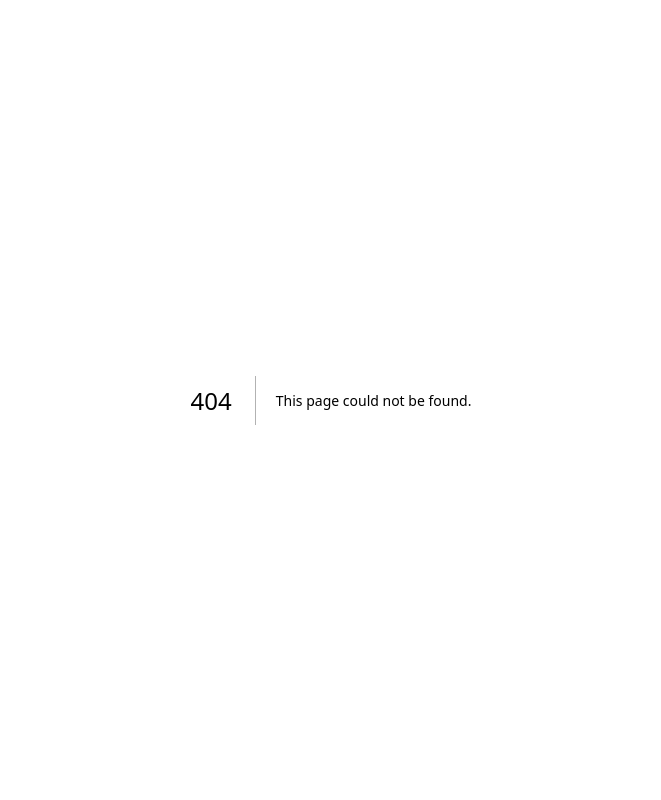
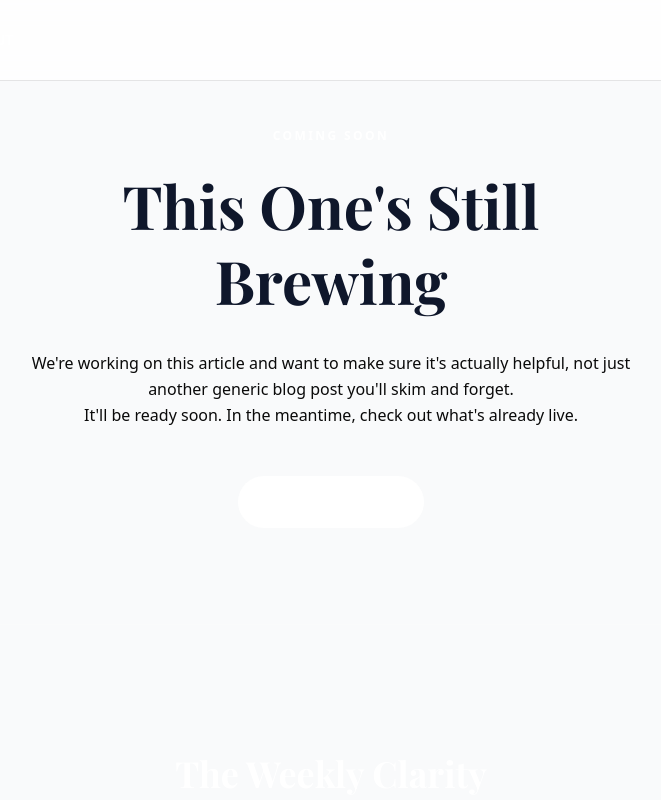
Before and after one commit to FormiloStudios/calmclarity_stitch, a Next.js app: page /articles/how-to-stop-your-mind-from-racing-at-night in a window 1280 px wide. Before the commit this address had no page. Shown: the top 800 px of the page, without its empty margins (309-970 px from the left). Built offline with nearby package versions, Linux system fonts and the light colour scheme; a web font is replaced by a local one.

Commit message:
Article 1 cleanup and add Brewing placeholders for upcoming content

```diff
--- /dev/null
+++ b/src/app/articles/how-to-stop-your-mind-from-racing-at-night/page.tsx
@@ -0,0 +1,37 @@
+import { Nav } from "@/components/Nav";
+import { Footer } from "@/components/Footer";
+import { NewsletterSection } from "@/components/NewsletterSection";
+
+export default function LoadingArticle() {
+    return (
+        <>
+            <Nav />
+            <main className="pt-32 pb-24 min-h-[70vh] flex items-center justify-center">
+                <article className="max-w-2xl mx-auto px-6 text-center">
+                    <span className="text-xs font-bold tracking-[0.2em] uppercase text-primary mb-6 block">
+                        Coming Soon
+                    </span>
+                    <h1 className="font-display text-4xl md:text-5xl lg:text-6xl font-bold mb-8 text-slate-900 dark:text-white leading-tight">
+                        This One&#39;s Still Brewing
+                    </h1>
+                    <div className="prose prose-lg dark:prose-invert prose-slate mx-auto font-light leading-relaxed mb-12">
+                        <p>
+                            We&#39;re working on this article and want to make sure it&#39;s actually helpful, not just another generic blog post you&#39;ll skim and forget.
+                        </p>
+                        <p>
+                            It&#39;ll be ready soon. In the meantime, check out what&#39;s already live.
+                        </p>
+                    </div>
+                    <a
+                        href="/"
+                        className="inline-block bg-primary hover:bg-primary/90 text-white px-8 py-4 rounded-full text-sm font-bold uppercase tracking-widest transition-all"
+                    >
+                        Back to Home
+                    </a>
+                </article>
+            </main>
+            <NewsletterSection />
+            <Footer />
+        </>
+    );
+}
--- /dev/null
+++ b/src/app/articles/the-5-minute-vagus-nerve-reset/page.tsx
@@ -0,0 +1,37 @@
+import { Nav } from "@/components/Nav";
+import { Footer } from "@/components/Footer";
+import { NewsletterSection } from "@/components/NewsletterSection";
+
+export default function LoadingArticle() {
+    return (
+        <>
+            <Nav />
+            <main className="pt-32 pb-24 min-h-[70vh] flex items-center justify-center">
+                <article className="max-w-2xl mx-auto px-6 text-center">
+                    <span className="text-xs font-bold tracking-[0.2em] uppercase text-primary mb-6 block">
+                        Coming Soon
+                    </span>
+                    <h1 className="font-display text-4xl md:text-5xl lg:text-6xl font-bold mb-8 text-slate-900 dark:text-white leading-tight">
+                        This One&#39;s Still Brewing
+                    </h1>
+                    <div className="prose prose-lg dark:prose-invert prose-slate mx-auto font-light leading-relaxed mb-12">
+                        <p>
+                            We&#39;re working on this article and want to make sure it&#39;s actually helpful, not just another generic blog post you&#39;ll skim and forget.
+                        </p>
+                        <p>
+                            It&#39;ll be ready soon. In the meantime, check out what&#39;s already live.
+                        </p>
+                    </div>
+                    <a
+                        href="/"
+                        className="inline-block bg-primary hover:bg-primary/90 text-white px-8 py-4 rounded-full text-sm font-bold uppercase tracking-widest transition-all"
+                    >
+                        Back to Home
+                    </a>
+                </article>
+            </main>
+            <NewsletterSection />
+            <Footer />
+        </>
+    );
+}
--- a/src/app/articles/why-you-feel-anxious-before-date-night/page.tsx
+++ b/src/app/articles/why-you-feel-anxious-before-date-night/page.tsx
@@ -143,24 +143,7 @@ export default function ArticlePage() {
                             Or keep a small piece of thinking putty in your pocket. Squeezing it for even 30 seconds while you&#39;re waiting at the table can help ground you. <span className="text-primary italic">[LINK TO THINKING PUTTY]</span>
                         </p>
 
-                        <div className="bg-slate-100 dark:bg-white/5 border border-slate-200 dark:border-white/10 p-8 rounded-3xl my-16">
-                            <div className="flex flex-col md:flex-row gap-8 items-center">
-                                <div className="md:w-1/3 relative aspect-square w-full rounded-xl overflow-hidden shadow-lg">
-                                    <Image
-                                        src="/val_article1b.jpg"
-                                        alt="Calming techniques visual"
-                                        fill
-                                        className="object-cover"
-                                    />
-                                </div>
-                                <div className="md:w-2/3">
-                                    <h4 className="font-display text-xl font-bold mb-3 text-primary uppercase tracking-wider">The Sensory Reset</h4>
-                                    <p className="text-sm leading-relaxed mb-0">
-                                        Giving your hands or body a physical task interrupts the cognitive loop of anxiety. It&#39;s not just a distraction; it&#39;s a physiological intervention that signals safety to your brain.
-                                    </p>
-                                </div>
-                            </div>
-                        </div>
+
 
                         <h3 className="font-display text-2xl font-bold mt-12 mb-4">3. Help Your Nervous System From the Inside</h3>
                         <p>
--- /dev/null
+++ b/src/app/articles/why-you-feel-anxious-for-no-reason/page.tsx
@@ -0,0 +1,37 @@
+import { Nav } from "@/components/Nav";
+import { Footer } from "@/components/Footer";
+import { NewsletterSection } from "@/components/NewsletterSection";
+
+export default function LoadingArticle() {
+    return (
+        <>
+            <Nav />
+            <main className="pt-32 pb-24 min-h-[70vh] flex items-center justify-center">
+                <article className="max-w-2xl mx-auto px-6 text-center">
+                    <span className="text-xs font-bold tracking-[0.2em] uppercase text-primary mb-6 block">
+                        Coming Soon
+                    </span>
+                    <h1 className="font-display text-4xl md:text-5xl lg:text-6xl font-bold mb-8 text-slate-900 dark:text-white leading-tight">
+                        This One&#39;s Still Brewing
+                    </h1>
+                    <div className="prose prose-lg dark:prose-invert prose-slate mx-auto font-light leading-relaxed mb-12">
+                        <p>
+                            We&#39;re working on this article and want to make sure it&#39;s actually helpful, not just another generic blog post you&#39;ll skim and forget.
+                        </p>
+                        <p>
+                            It&#39;ll be ready soon. In the meantime, check out what&#39;s already live.
+                        </p>
+                    </div>
+                    <a
+                        href="/"
+                        className="inline-block bg-primary hover:bg-primary/90 text-white px-8 py-4 rounded-full text-sm font-bold uppercase tracking-widest transition-all"
+                    >
+                        Back to Home
+                    </a>
+                </article>
+            </main>
+            <NewsletterSection />
+            <Footer />
+        </>
+    );
+}
--- a/src/app/page.tsx
+++ b/src/app/page.tsx
@@ -36,7 +36,7 @@ const articles = [
     readTime: "8 Min Read",
     title: "Why You Feel Anxious for No Reason And What Your Body Is Actually Trying to Tell You",
     description: "Your nervous system is stuck in survival mode, here's how to help it feel safe again.",
-    href: "#"
+    href: "/articles/why-you-feel-anxious-for-no-reason"
   },
   {
     image: "/article2.jpg",
@@ -44,7 +44,7 @@ const articles = [
     readTime: "12 Min Read",
     title: "How to Stop Your Mind From Racing at Night (The Nervous System Fix)",
     description: "If you can't fall asleep even when you're exhausted, your body hasn't switched off yet, here's how to reset it.",
-    href: "#"
+    href: "/articles/how-to-stop-your-mind-from-racing-at-night"
   },
   {
     image: "/article3.jpg",
@@ -52,7 +52,7 @@ const articles = [
     readTime: "5 Min Read",
     title: "The 5-Minute Vagus Nerve Reset (When You Need to Calm Down Fast)",
     description: "A simple physical trick that tells your body to stop panicking and start calming down, in minutes.",
-    href: "#"
+    href: "/articles/the-5-minute-vagus-nerve-reset"
   }
 ];
 
```
